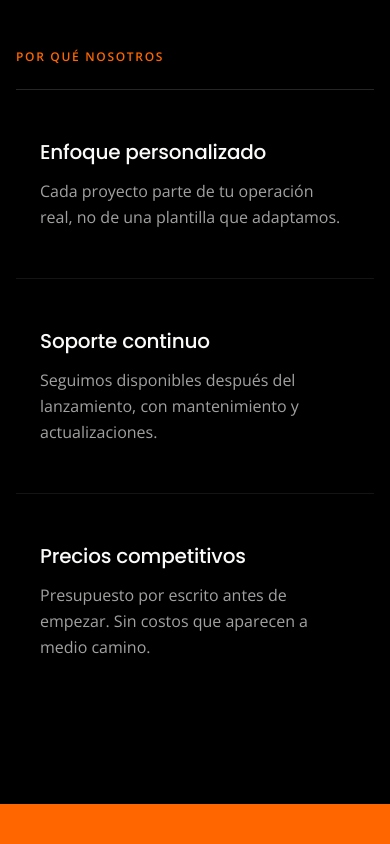
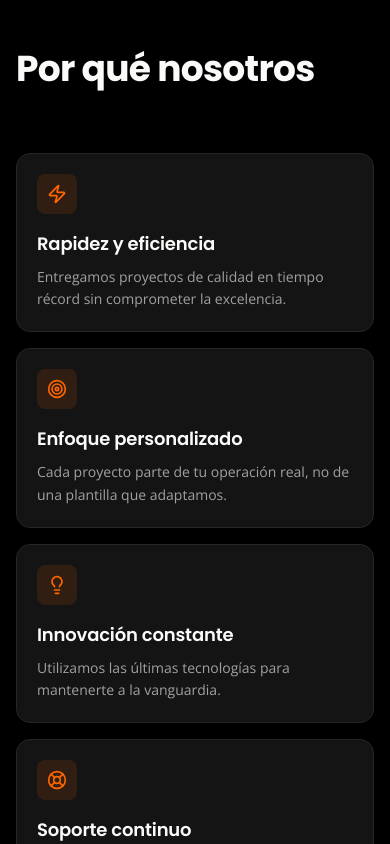
Before and after one commit to ManuelES23/codemaster-react, a React (Vite) app: page / in a window 390 px wide. Shown: the part 6320-7164 px from the top of the page. Built offline with nearby package versions, Linux system fonts and the light colour scheme; a web font is replaced by a local one.

Commit message:
Restore all six differentiators as bento cards on Home
Co-Authored-By: Claude Opus 5 <noreply@anthropic.com>

```diff
--- a/src/pages/Home.jsx
+++ b/src/pages/Home.jsx
@@ -4,22 +4,17 @@ import LogosClientes from "../components/LogosClientes";
 import ServiciosBento from "../components/ServiciosBento";
 import TrabajoSeleccionado from "../components/TrabajoSeleccionado";
 import ProcesoScroll from "../components/ProcesoScroll";
+import BentoGrid from "../components/BentoGrid";
+import BentoCard from "../components/BentoCard";
 import Reveal from "../motion/Reveal";
-import Stagger, { StaggerItem } from "../motion/Stagger";
 
 const diferenciadores = [
-  {
-    titulo: "Enfoque personalizado",
-    texto: "Cada proyecto parte de tu operación real, no de una plantilla que adaptamos.",
-  },
-  {
-    titulo: "Soporte continuo",
-    texto: "Seguimos disponibles después del lanzamiento, con mantenimiento y actualizaciones.",
-  },
-  {
-    titulo: "Precios competitivos",
-    texto: "Presupuesto por escrito antes de empezar. Sin costos que aparecen a medio camino.",
-  },
+  { icono: "Zap", titulo: "Rapidez y eficiencia", texto: "Entregamos proyectos de calidad en tiempo récord sin comprometer la excelencia." },
+  { icono: "Target", titulo: "Enfoque personalizado", texto: "Cada proyecto parte de tu operación real, no de una plantilla que adaptamos." },
+  { icono: "Lightbulb", titulo: "Innovación constante", texto: "Utilizamos las últimas tecnologías para mantenerte a la vanguardia." },
+  { icono: "LifeBuoy", titulo: "Soporte continuo", texto: "Seguimos disponibles después del lanzamiento, con mantenimiento y actualizaciones." },
+  { icono: "Wallet", titulo: "Precios competitivos", texto: "Presupuesto por escrito antes de empezar. Sin costos que aparecen a medio camino." },
+  { icono: "TrendingUp", titulo: "Resultados medibles", texto: "Enfocados en generar resultados tangibles para tu negocio." },
 ];
 
 const Home = () => (
@@ -48,19 +43,21 @@ const Home = () => (
 
     <section className="bg-ink-0 py-24">
       <div className="mx-auto max-w-7xl px-4 sm:px-6 lg:px-8">
-        <p className="mb-6 text-xs font-semibold tracking-[0.14em] text-brand uppercase">
-          Por qué nosotros
-        </p>
-        <Stagger className="grid gap-px border-t border-line bg-line md:grid-cols-3">
+        <Reveal className="mb-16">
+          <h2 className="font-display text-4xl font-bold tracking-[-0.02em] text-fg md:text-6xl">
+            Por qué nosotros
+          </h2>
+        </Reveal>
+        <BentoGrid columnas={3}>
           {diferenciadores.map((item) => (
-            <StaggerItem key={item.titulo} className="bg-ink-0 px-6 py-12">
-              <h3 className="font-display text-xl font-medium tracking-[-0.01em] text-fg">
-                {item.titulo}
-              </h3>
-              <p className="mt-3 leading-relaxed text-fg-muted">{item.texto}</p>
-            </StaggerItem>
+            <BentoCard
+              key={item.titulo}
+              icono={item.icono}
+              titulo={item.titulo}
+              descripcion={item.texto}
+            />
           ))}
-        </Stagger>
+        </BentoGrid>
       </div>
     </section>
 
```
Also changed, not shown: 1 other file (tests, documents, lock files or other folders).
